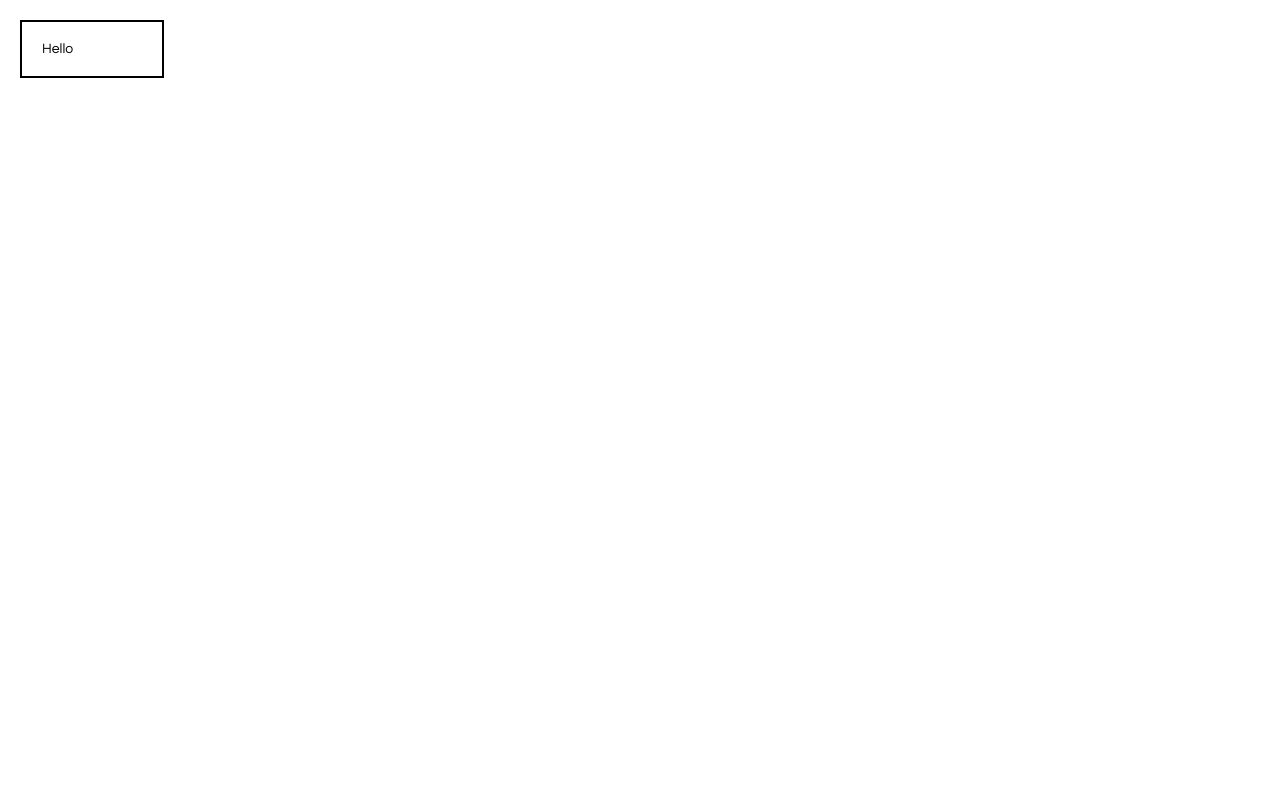
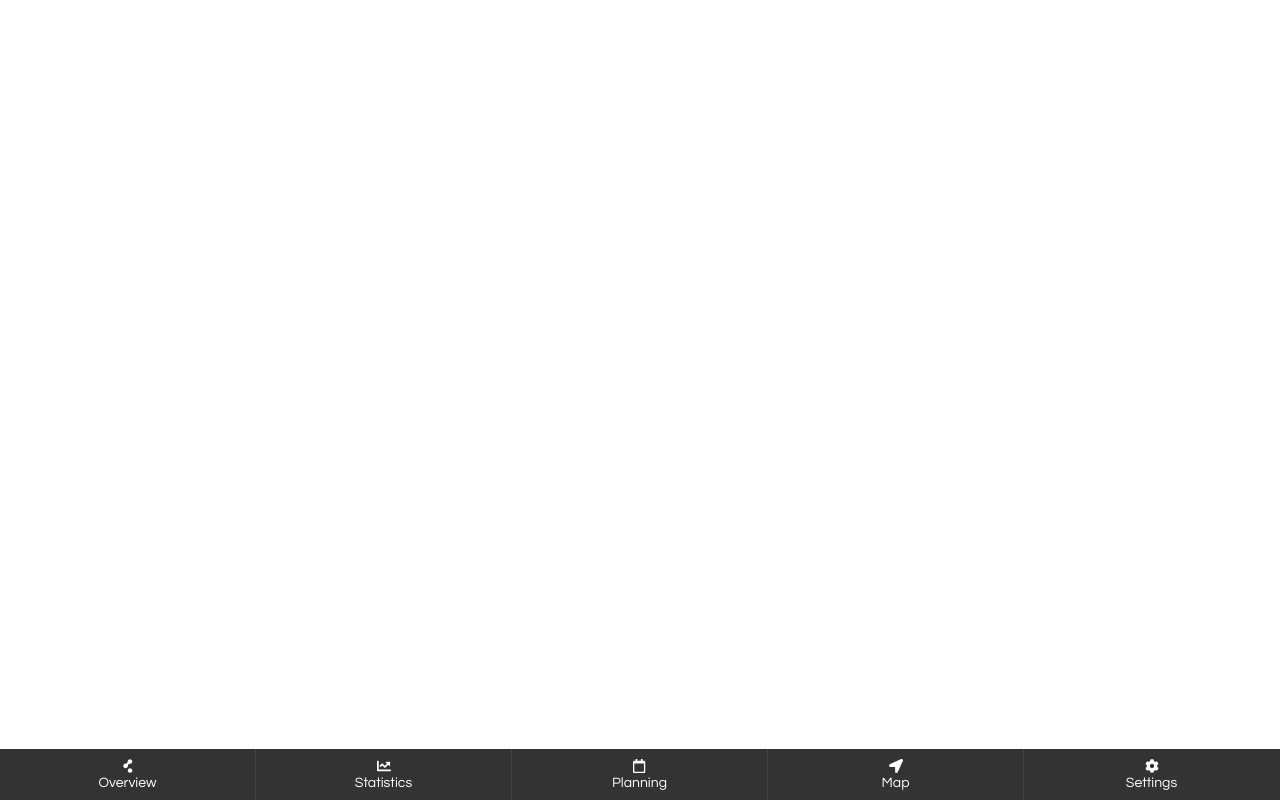
Before and after one commit to phek/mobile_application, a React app in the folder prototype-web/: page / in a window 1280 px wide. Built offline with nearby package versions, Linux system fonts and the light colour scheme.

Commit message:
Menu added

```diff
--- a/prototype-web/public/index.html
+++ b/prototype-web/public/index.html
@@ -4,21 +4,9 @@
     <meta charset="utf-8">
     <meta name="viewport" content="width=device-width, initial-scale=1, shrink-to-fit=no">
     <meta name="theme-color" content="#000000">
-    <!--
-      manifest.json provides metadata used when your web app is added to the
-      homescreen on Android. See https://developers.google.com/web/fundamentals/engage-and-retain/web-app-manifest/
-    -->
     <link rel="manifest" href="%PUBLIC_URL%/manifest.json">
     <link rel="shortcut icon" href="%PUBLIC_URL%/favicon.ico">
-    <!--
-      Notice the use of %PUBLIC_URL% in the tags above.
-      It will be replaced with the URL of the `public` folder during the build.
-      Only files inside the `public` folder can be referenced from the HTML.
-
-      Unlike "/favicon.ico" or "favicon.ico", "%PUBLIC_URL%/favicon.ico" will
-      work correctly both with client-side routing and a non-root public URL.
-      Learn how to configure a non-root public URL by running `npm run build`.
-    -->
+    <script defer src="https://use.fontawesome.com/releases/v5.0.6/js/all.js"></script>
     <title>React App</title>
 </head>
 <body>
@@ -26,15 +14,5 @@
     You need to enable JavaScript to run this app.
 </noscript>
 <div id="root"></div>
-    <!--
-      This HTML file is a template.
-      If you open it directly in the browser, you will see an empty page.
-
-      You can add webfonts, meta tags, or analytics to this file.
-      The build step will place the bundled scripts into the <body> tag.
-
-      To begin the development, run `npm start` or `yarn start`.
-      To create a production bundle, use `npm run build` or `yarn build`.
-    -->
 </body>
 </html>
--- a/prototype-web/src/index.css
+++ b/prototype-web/src/index.css
@@ -1,10 +1,30 @@
 body {
-  font: 14px "Century Gothic", Futura, sans-serif;
-  margin: 20px;
+    font: 14px "Century Gothic", Futura, sans-serif;
+    color: #333333;
+    margin: 0;
 }
 
-.text {
-	border: 2px solid #000;
-	padding: 20px;
-	width: 100px;
+#menu {
+    width: 100%;
+    position: fixed;
+    bottom: 0;
+    background-color: #333;
+    color: #fff;
+    border-top: #444;
 }
+
+.menu_button {
+    padding: 10px;
+    display: inline-block;
+    text-align: center;
+    width: calc(100% / 5 - 21px);
+    border-right: 1px solid #444;
+}
+
+.menu_button:last-child {
+    border-right: none;
+}
+
+.menu_text {
+    margin-top: 2px;
+}
--- a/prototype-web/src/index.js
+++ b/prototype-web/src/index.js
@@ -4,10 +4,29 @@ import './index.css';
 
 class TestElement extends React.Component {
     render() {
-    const text = 'Hello';
-
         return (
-        <div className="text">{text}</div>
+            <div id="menu">
+                <div className="menu_button">
+                    <i className="fab fa-cloudsmith"/>
+                    <div className="menu_text">Overview</div>
+                </div>
+                <div className="menu_button">
+                    <i className="fas fa-chart-line"/>
+                    <div className="menu_text">Statistics</div>
+                </div>
+                <div className="menu_button">
+                    <i className="far fa-calendar"/>
+                    <div className="menu_text">Planning</div>
+                </div>
+                <div className="menu_button">
+                    <i className="fas fa-location-arrow"/>
+                    <div className="menu_text">Map</div>
+                </div>
+                <div className="menu_button">
+                    <i className="fas fa-cog"/>
+                    <div className="menu_text">Settings</div>
+                </div>
+            </div>
         );
     }
 }
```
Also changed, not shown: 1 other file. Lines whose indentation alone changed are shown as unchanged.
